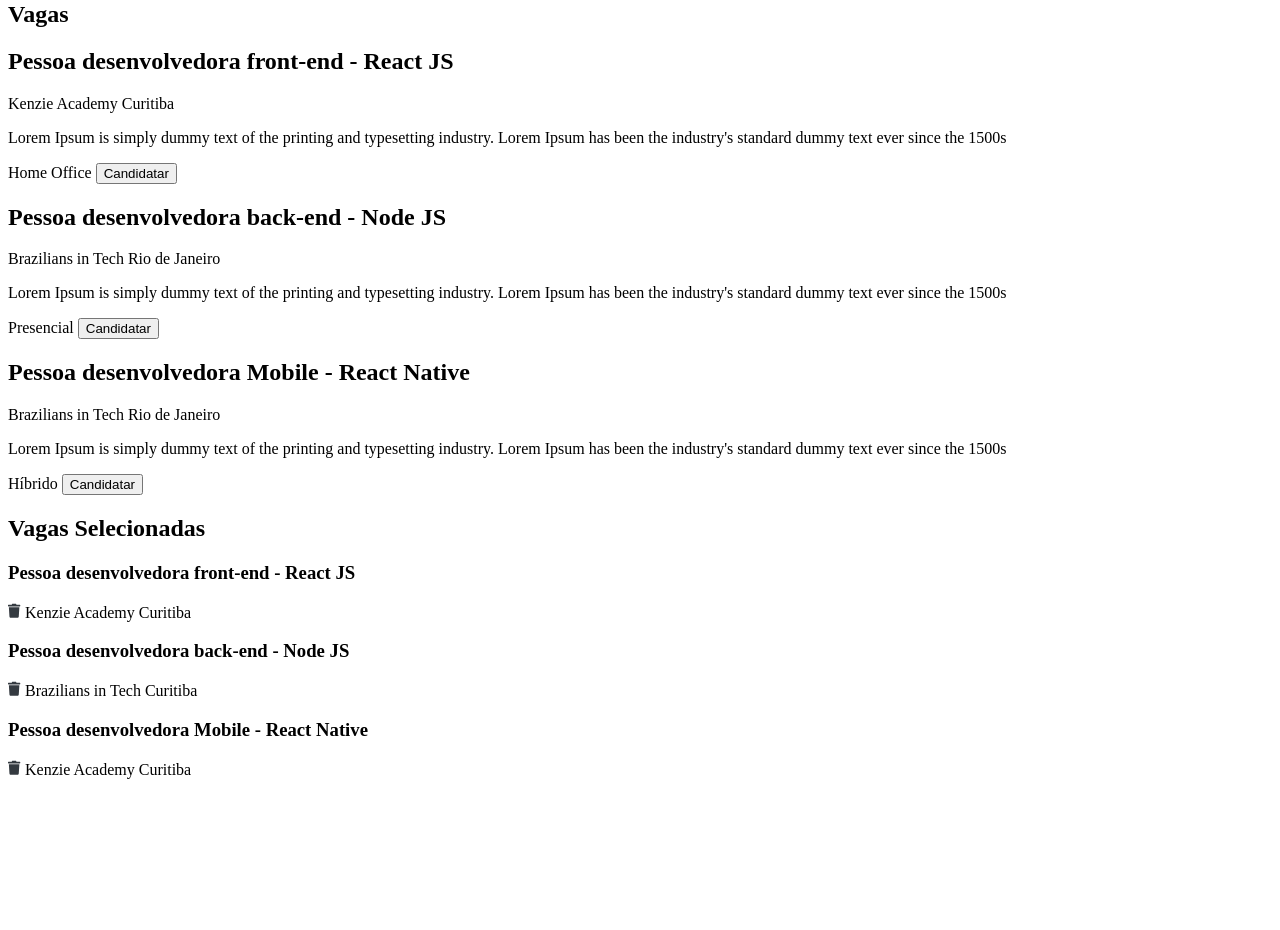
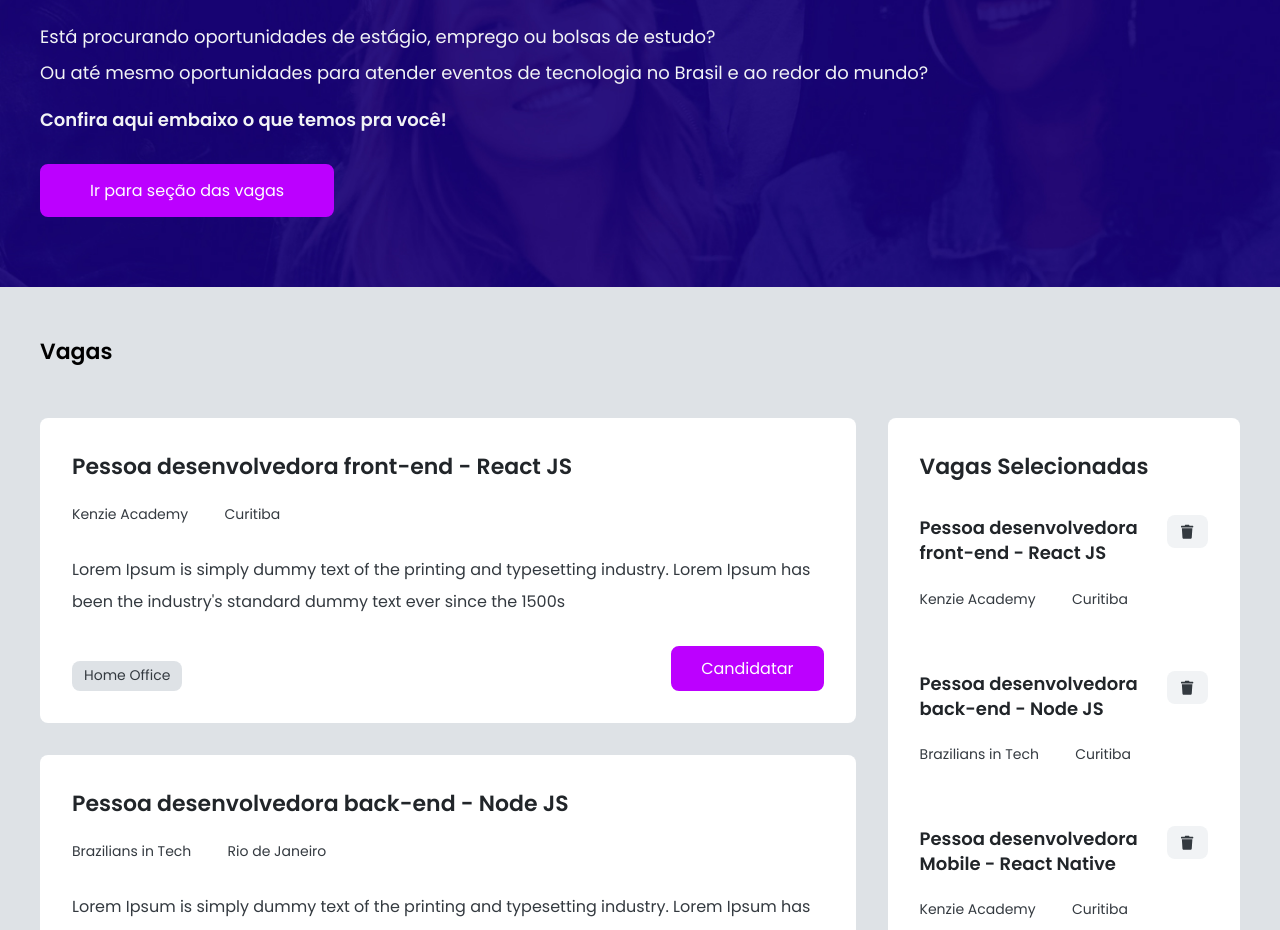
Before and after one commit to bellaalves/ProjetoMulheresEmTech, a plain HTML site: page index.html in a window 1280 px wide. Shown: the part 242-1172 px from the top of the page. Before the commit the page ends 1029 px from the top, so only its background shows below. Drawn offline with Linux system fonts and the light colour scheme.

Commit message:
Add CSS
Folha de estilos inserida no projeto

```diff
--- a/css/style.css
+++ b/css/style.css
@@ -0,0 +1,240 @@
+/* Utilitários */
+:root {
+  /* Brand Palette */
+  --brand-1: #bc00ff;
+  --brand-2: #540073;
+
+  /* Grey Scale Palette */
+  --grey-1: #212529;
+  --grey-2: #343a40;
+  --grey-3: #dee2e6;
+  --grey-4: #e9ecef;
+  --grey-5: #f1f3f5;
+  --grey-6: #ffffff;
+}
+
+.title-1 {
+  font-size: 3rem;
+  line-height: 1.5;
+  font-weight: 600;
+}
+
+.title-4 {
+  font-size: 1.375rem;
+  line-height: 1.5;
+  font-weight: 600;
+}
+
+.title-5 {
+  font-size: 1.125rem;
+  line-height: 1.4;
+  font-weight: 600;
+}
+
+.text-1 {
+  font-size: 1.125rem;
+  line-height: 2;
+  font-weight: 400;
+}
+
+.text-2 {
+  font-size: 1rem;
+  line-height: 2;
+  font-weight: 400;
+}
+
+.text-3 {
+  font-size: 0.875rem;
+  line-height: 1.57;
+  font-weight: 400;
+}
+
+/* Estilos Gerais */
+* {
+  box-sizing: border-box;
+}
+
+h1,
+h2,
+h3,
+p {
+  margin: 0;
+  padding: 0;
+}
+
+a {
+  text-decoration: none;
+}
+
+body {
+  margin: 0;
+  padding: 0;
+  font-family: "Poppins";
+  background: var(--grey-3);
+}
+
+img {
+  max-width: 100%;
+  display: block;
+}
+
+/* Cabeçalho */
+header {
+  background-image: url(../img/header-bg.jpg);
+  background-repeat: no-repeat;
+  background-size: cover;
+}
+
+.container {
+  max-width: 1200px;
+  margin: 0 auto;
+  padding: 48px 0 70px 0;
+}
+
+.logo {
+  margin-bottom: 48px;
+}
+
+.container h1 {
+  color: var(--grey-3);
+  margin-bottom: 32px;
+}
+
+.container p {
+  color: var(--grey-5);
+  margin-bottom: 16px;
+}
+
+.container h3 {
+  color: var(--grey-5);
+  margin-bottom: 32px;
+}
+
+.container a {
+  display: inline-block;
+  font-size: 1rem;
+  color: var(--grey-6);
+  background: var(--brand-1);
+  border: 2px solid var(--brand-1);
+  border-radius: 8px;
+  padding: 12px 48px;
+}
+
+.container a:hover {
+  background: var(--brand-2);
+  border: 2px solid var(--brand-2);
+}
+
+/* Conteúdo Principal */
+.titulo {
+  margin-bottom: 50px;
+}
+
+.container__vagas {
+  display: flex;
+  gap: 32px;
+}
+
+/* Seção de Vagas */
+.vagas__card {
+  background: var(--grey-6);
+  padding: 32px;
+  border-radius: 8px;
+  margin-bottom: 32px;
+}
+
+.vagas__card h2 {
+  color: var(--grey-1);
+  margin-bottom: 18px;
+}
+
+.vagas__local {
+  margin-bottom: 28px;
+}
+
+.vagas__card span {
+  display: inline-block;
+  color: var(--grey-2);
+  margin-right: 32px;
+}
+
+.vagas__card p {
+  color: var(--grey-2);
+  margin-bottom: 28px;
+}
+
+.card__tag {
+  padding: 4px 12px;
+  background: var(--grey-3);
+  border-radius: 8px;
+  display: inline-block;
+}
+
+.btn-cadastrar {
+  font-size: 1rem;
+  font-family: "Poppins";
+  color: var(--grey-6);
+  background: var(--brand-1);
+  border: 2px solid var(--brand-1);
+  border-radius: 8px;
+  padding: 8px 28px;
+  cursor: pointer;
+}
+
+.btn-cadastrar:hover {
+  background: var(--brand-2);
+  border: 2px solid var(--brand-2);
+}
+
+.card__candidatar {
+  display: flex;
+  justify-content: space-between;
+  align-items: end;
+}
+
+/* Barra Lateral com Vagas Selecionadas */
+.vagas__selecionadas {
+  background: var(--grey-6);
+  padding: 32px;
+  border-radius: 8px;
+}
+
+.vagas__selecionadas h2 {
+  color: var(--grey-1);
+  margin-bottom: 32px;
+}
+
+.card__selecao__vaga {
+  display: flex;
+  justify-content: space-between;
+  align-items: start;
+  margin-bottom: 20px;
+}
+
+.btn-trash {
+  flex-shrink: 0;
+  border: none;
+  background: var(--grey-5);
+  border-radius: 8px;
+  cursor: pointer;
+}
+
+.btn-trash:hover {
+  background: var(--grey-3);
+}
+
+.trash {
+  padding: 8px;
+}
+
+.card__selecao h3 {
+  color: var(--grey-1);
+  margin-bottom: 0;
+}
+
+.card__selecao span {
+  display: inline-block;
+  color: var(--grey-2);
+  margin-right: 32px;
+  margin-bottom: 32px;
+}
--- a/index.html
+++ b/index.html
@@ -6,81 +6,119 @@
     <meta http-equiv="X-UA-Compatible" content="IE=edge">
     <meta name="viewport" content="width=device-width, initial-scale=1.0">
     <link rel="stylesheet" href="./css/style.css">
+    <link rel="preconnect" href="https://fonts.googleapis.com">
+    <link rel="preconnect" href="https://fonts.gstatic.com" crossorigin>
+    <link href="https://fonts.googleapis.com/css2?family=Poppins:wght@400;600&display=swap" rel="stylesheet">
     <title>Brazilians in Tech</title>
 </head>
 
 <body>
     <!-- Cabeçalho -->
     <header>
-        <img src="./img/logo.png" alt="Logo Brazilians in Tech">
-        <h1>Lugar de mulher é onde ela quiser!</h1>
-        <p>Está procurando oportunidades de estágio, emprego ou bolsas de estudo?
-            Ou até mesmo oportunidades para atender eventos de tecnologia no Brasil e ao redor do mundo?
-            Confira aqui embaixo o que temos pra você!</p>
+        <div class="container">
+            <img class="logo" src="./img/logo.png" alt="Logo Brazilians in Tech">
+            <h1 class="title-1">Lugar de mulher é onde ela quiser!</h1>
+            <p class="text-1">Está procurando oportunidades de estágio, emprego ou bolsas de estudo?<br>
+                Ou até mesmo oportunidades para atender eventos de tecnologia no Brasil e ao redor do mundo?</p>
+            <h3 class="title-5">Confira aqui embaixo o que temos pra você!</h3>
             <a href="#">Ir para seção das vagas</a>
+        </div>
     </header>
 
     <!-- Conteúdo Principal -->
-    <main>
-
+    <main class="container">
+        <h2 class="title-4 titulo">Vagas</h2>
+        <div class="container__vagas">
             <!-- Vagas -->
             <section>
-            <h2>Vagas</h2>
-            <div>
-                <h2>Pessoa desenvolvedora front-end - React JS</h2>
-                <span>Kenzie Academy</span>
-                <span>Curitiba</span>
-                <p>Lorem Ipsum is simply dummy text of the printing and typesetting industry. Lorem Ipsum has been the industry's standard dummy text ever since the 1500s</p>
-                <span>Home Office</span>
-                <button>Candidatar</button>
+
+                <div class="vagas__card">
+                    <h2 class="title-4">Pessoa desenvolvedora front-end - React JS</h2>
+                    <div class="vagas__local">
+                        <span class="text-3">Kenzie Academy</span>
+                        <span class="text-3">Curitiba</span>
+                    </div>
+                    <p class="text-2">Lorem Ipsum is simply dummy text of the printing and typesetting industry. Lorem Ipsum has been the industry's standard dummy text ever since the 1500s</p>
+                    <div class="card__candidatar">
+                        <span class="text-3 card__tag">Home Office</span>
+                        <button class="btn-cadastrar">Candidatar</button>
                     </div>
 
-            <div>
-                <h2>Pessoa desenvolvedora back-end - Node JS</h2>
-                <span>Brazilians in Tech</span>
-                <span>Rio de Janeiro</span>
-                <p>Lorem Ipsum is simply dummy text of the printing and typesetting industry. Lorem Ipsum has been the industry's standard dummy text ever since the 1500s</p>
-                <span>Presencial</span>
-                <button>Candidatar</button>
                 </div>
 
-            <div>
-                <h2>Pessoa desenvolvedora Mobile - React Native</h2>
-                <span>Brazilians in Tech</span>
-                <span>Rio de Janeiro</span>
-                <p>Lorem Ipsum is simply dummy text of the printing and typesetting industry. Lorem Ipsum has been the industry's standard dummy text ever since the 1500s</p>
-                <span>Híbrido</span>
-                <button>Candidatar</button>
+                <div class="vagas__card">
+                    <h2 class="title-4">Pessoa desenvolvedora back-end - Node JS</h2>
+                    <div class="vagas__local">
+                        <span class="text-3">Brazilians in Tech</span>
+                        <span class="text-3">Rio de Janeiro</span>
+                    </div>
+                    <p class="text-2">Lorem Ipsum is simply dummy text of the printing and typesetting industry. Lorem Ipsum has been the industry's standard dummy text ever since the 1500s</p>
+                    <div class="card__candidatar">
+                        <span class="text-3 card__tag">Presencial</span>
+                        <button class="btn-cadastrar">Candidatar</button>
+                    </div>
+                </div>
+
+                <div class="vagas__card">
+                    <h2 class="title-4">Pessoa desenvolvedora Mobile - React Native</h2>
+                    <div class="vagas__local">
+                        <span class="text-3">Brazilians in Tech</span>
+                        <span class="text-3">Rio de Janeiro</span>
+                    </div>
+
+                    <p class="text-2">Lorem Ipsum is simply dummy text of the printing and typesetting industry. Lorem Ipsum has been the industry's standard dummy text ever since the 1500s</p>
+                    <div class="card__candidatar">
+                        <span class="text-3 card__tag">Híbrido</span>
+                        <button class="btn-cadastrar">Candidatar</button>
+                    </div>
                 </div>
             </section>
 
             <!-- Barra Lateral -->
-        <aside>
-            <h2>Vagas Selecionadas</h2>
+            <aside class="vagas__selecionadas">
+                <h2 class="title-4">Vagas Selecionadas</h2>
 
-            <div>
-                <h3>Pessoa desenvolvedora front-end - React JS</h3>
-                <img src="./img/trash.svg" alt="">
-                <span>Kenzie Academy</span>
-                <span>Curitiba</span>
+                <div class="card__selecao">
+                    <div class="card__selecao__vaga">
+                        <h3 class="title-5">Pessoa desenvolvedora front-end - React JS</h3>
+                        <button class="btn-trash">
+                            <img class="trash" src="./img/trash.svg" alt="">
+                        </button>
+                    </div>
+                    <div class="vagas__local">
+                        <span class="text-3">Kenzie Academy</span>
+                        <span class="text-3">Curitiba</span>
+                    </div>
                 </div>
 
-            <div>
-                <h3>Pessoa desenvolvedora back-end - Node JS</h3>
-                <img src="./img/trash.svg" alt="">
-                <span>Brazilians in Tech</span>
-                <span>Curitiba</span>
+                <div class="card__selecao">
+                    <div class="card__selecao__vaga">
+                        <h3 class="title-5">Pessoa desenvolvedora back-end - Node JS</h3>
+                        <button class="btn-trash">
+                            <img class="trash" src=" ./img/trash.svg" alt="">
+                        </button>
+                    </div>
+                    <div class="vagas__local">
+                        <span class="text-3">Brazilians in Tech</span>
+                        <span class="text-3">Curitiba</span>
+                    </div>
                 </div>
 
-            <div>
-                <h3>Pessoa desenvolvedora Mobile - React Native</h3>
-                <img src="./img/trash.svg" alt="">
-                <span>Kenzie Academy</span>
-                <span>Curitiba</span>
+                <div class="card__selecao">
+                    <div class="card__selecao__vaga">
+                        <h3 class="title-5">Pessoa desenvolvedora Mobile - React Native</h3>
+                        <button class="btn-trash">
+                            <img class="trash" src=" ./img/trash.svg" alt="">
+                        </button>
+                    </div>
+                    <div class="vagas__local">
+                        <span class="text-3">Kenzie Academy</span>
+                        <span class="text-3">Curitiba</span>
+                    </div>
                 </div>
 
             </aside>
-
+        </div>
     </main>
 
 </body>
```
Also changed, not shown: js/script.js (added). Lines whose indentation alone changed are shown as unchanged.
